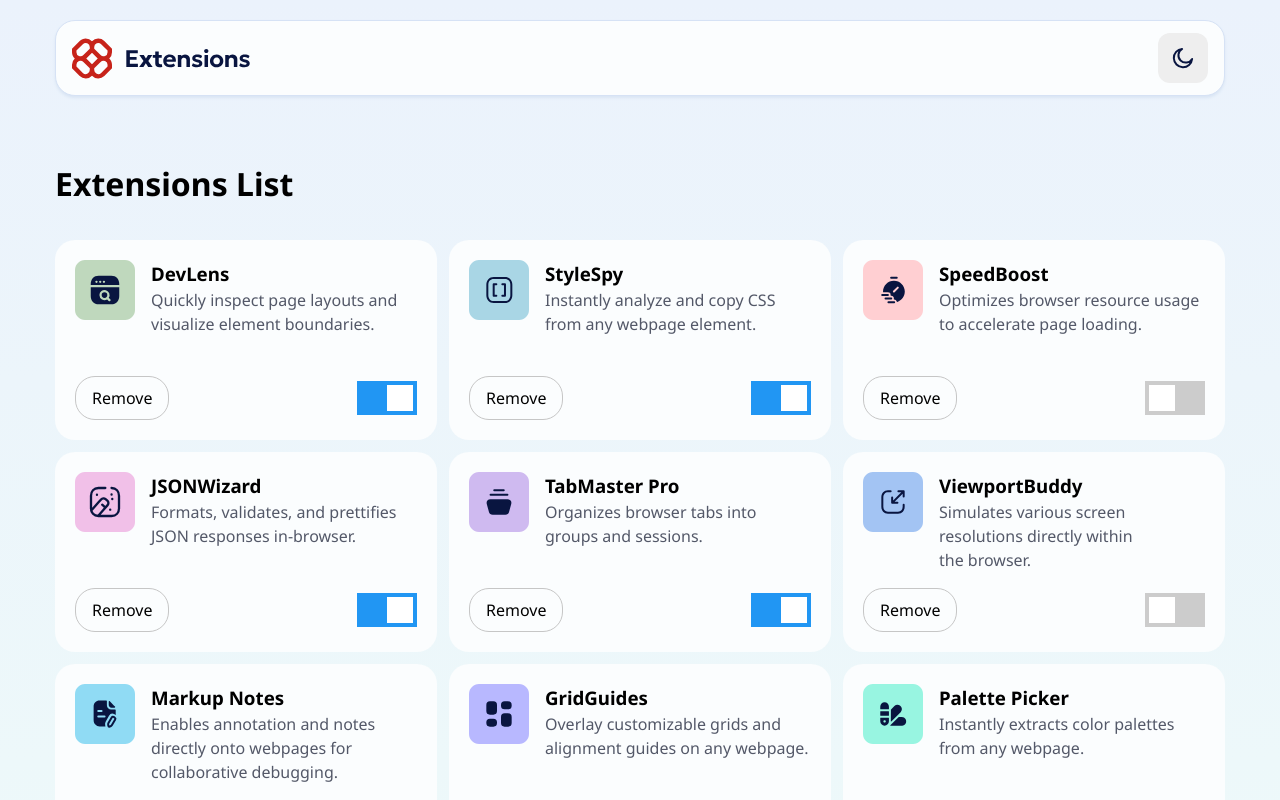
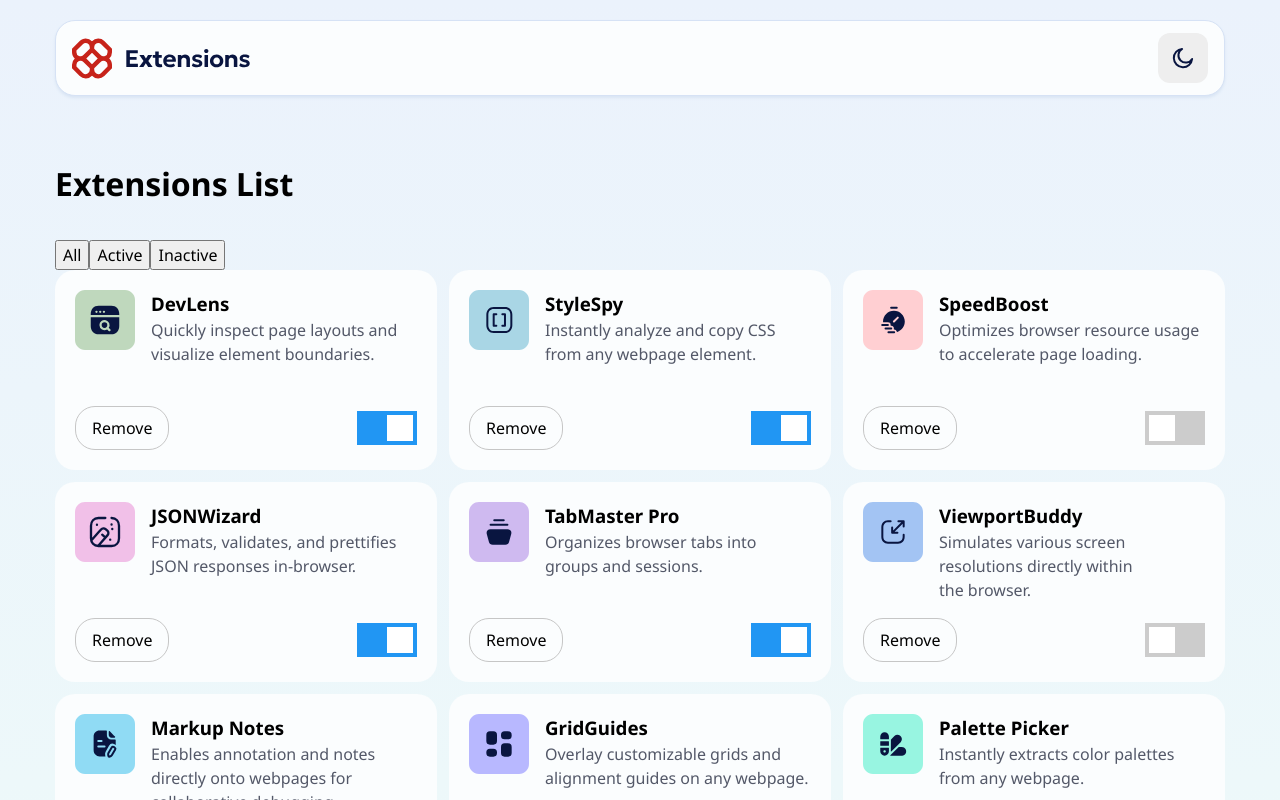
Before and after one commit to zowieerickson/browser-extension-manager, a React (Vite) app: page / in a window 1280 px wide. Shown: the top 800 px of the page. Built offline with nearby package versions, Linux system fonts and the light colour scheme.

Commit message:
Filter active, inactive, and all cards

```diff
--- a/src/components/ExtensionCard.jsx
+++ b/src/components/ExtensionCard.jsx
@@ -3,21 +3,63 @@ import data from '../data.json';
 import '../styles/ExtensionCard.css'
 
 export default function ExtensionCard() {
-    const [extensions, setExtensions] = useState(data)
+    const [allExtensions, setAllExtensions] = useState(data)
+    const [visibleExtensions, setVisibleExtensions] = useState(data)
+    const [viewFilter, setViewFilter] = useState("all")
 
     const deleteExtension = (id) => {
-        setExtensions(extensions.filter((extension) => extension.name !== id))
+        console.log(allExtensions)
+        console.log(id)
+        setVisibleExtensions(allExtensions.filter((extension) => extension.name !== id))
+        console.log(allExtensions)
+        console.log("trying to remove")
     }
 
     const toggleChecked = (id) => {
-        setExtensions(prevExtensions =>
+        setVisibleExtensions(prevExtensions =>
             prevExtensions.map(ext => {
                 return ext.name === id ? { ...ext, isActive: !ext.isActive } : ext
             })
         )
     }
 
-    const items = extensions.map(item =>
+    let filteredList;
+
+    const handleActive = function() {
+        setViewFilter("active")
+        setVisibleExtensions(allExtensions)
+        filteredList = allExtensions.filter((ext) => {
+            return ext.isActive === true
+        })
+        setVisibleExtensions(filteredList)
+    }
+
+    const handleInactive = function() {
+        setViewFilter("inactive")
+        setVisibleExtensions(allExtensions)
+        const filteredList = allExtensions.filter((ext) => {
+            return ext.isActive === false
+        })
+        setVisibleExtensions(filteredList)
+    }
+
+    const handleAll = function() {
+        setViewFilter("all")
+    }
+
+    const handleFilterSwitch = function() {
+        console.log("test")
+    }
+
+    const Items2 = function() {
+        let arr;
+        if (viewFilter === "all") {
+            arr = allExtensions
+        } else {
+            arr = visibleExtensions
+        }
+
+        return arr.map(item =>
             <article key={item.name} className='extension card'>
                 <div className='card-info'>
                     <img src={item.logo} />
@@ -40,11 +82,15 @@ export default function ExtensionCard() {
                 </div>
             </article>
         )
+    }
 
     return (
         <>
             <h1 className='extensions-list-title'>Extensions List</h1>
-            <section className='extensions-list'>{items}</section>
+            <button onClick={handleAll}>All</button>
+            <button onClick={handleActive}>Active</button>
+            <button onClick={handleInactive}>Inactive</button>
+            <section className='extensions-list'><Items2/></section>
         </>
     )
 }
```
Lines whose indentation alone changed are shown as unchanged.
